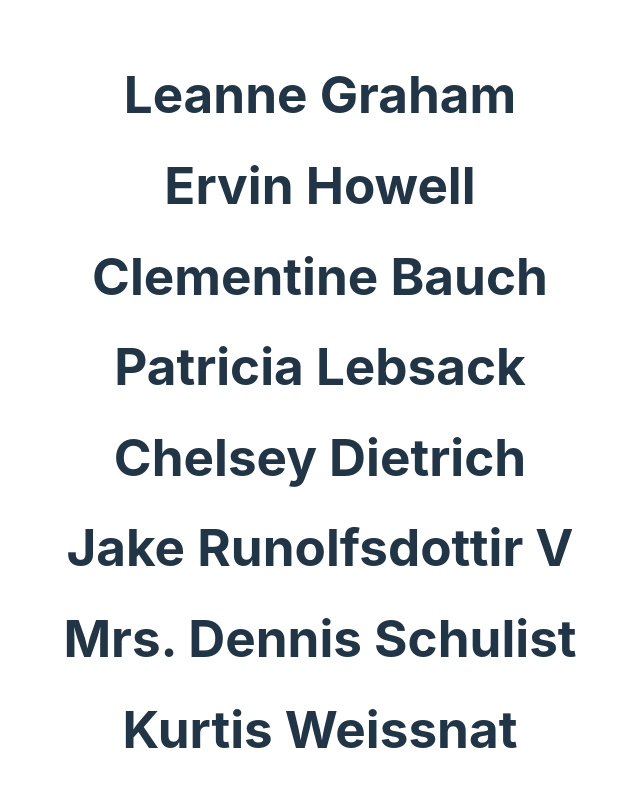
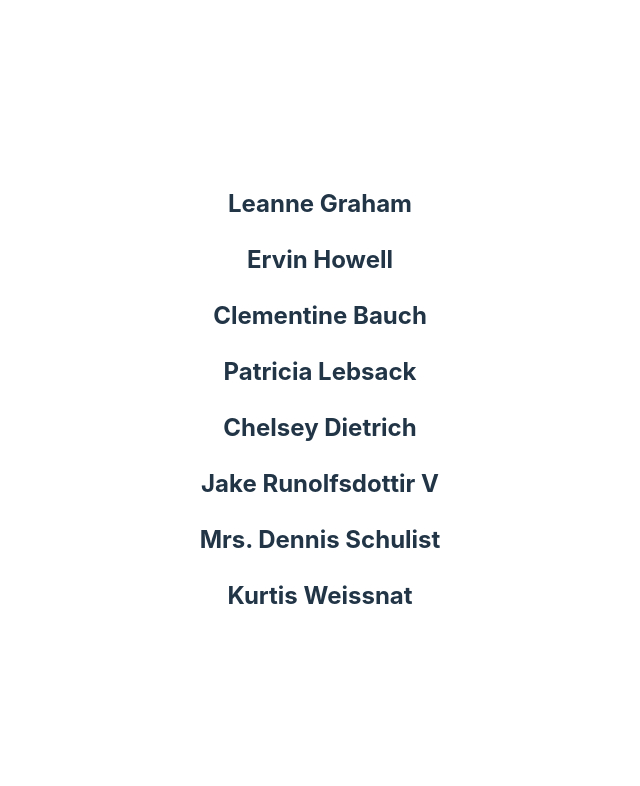
Before and after one commit to edpadua/Crud, a React (Vite) app: page / in a window 1280 px wide. Shown: the top 786 px of the page, without its empty margins (320-960 px from the left). Built offline with nearby package versions, Linux system fonts and the light colour scheme.

Commit message:
Update App.jsx

```diff
--- a/src/App.jsx
+++ b/src/App.jsx
@@ -18,7 +18,7 @@ function App() {
     <>
      <div className="displayUsers">
      {userList.map((user) => {
-          return <h1 key={user.id}> {user.name}</h1>
+          return <h2 key={user.id}> {user.name}</h2>
      })}
      </div>
 
```
